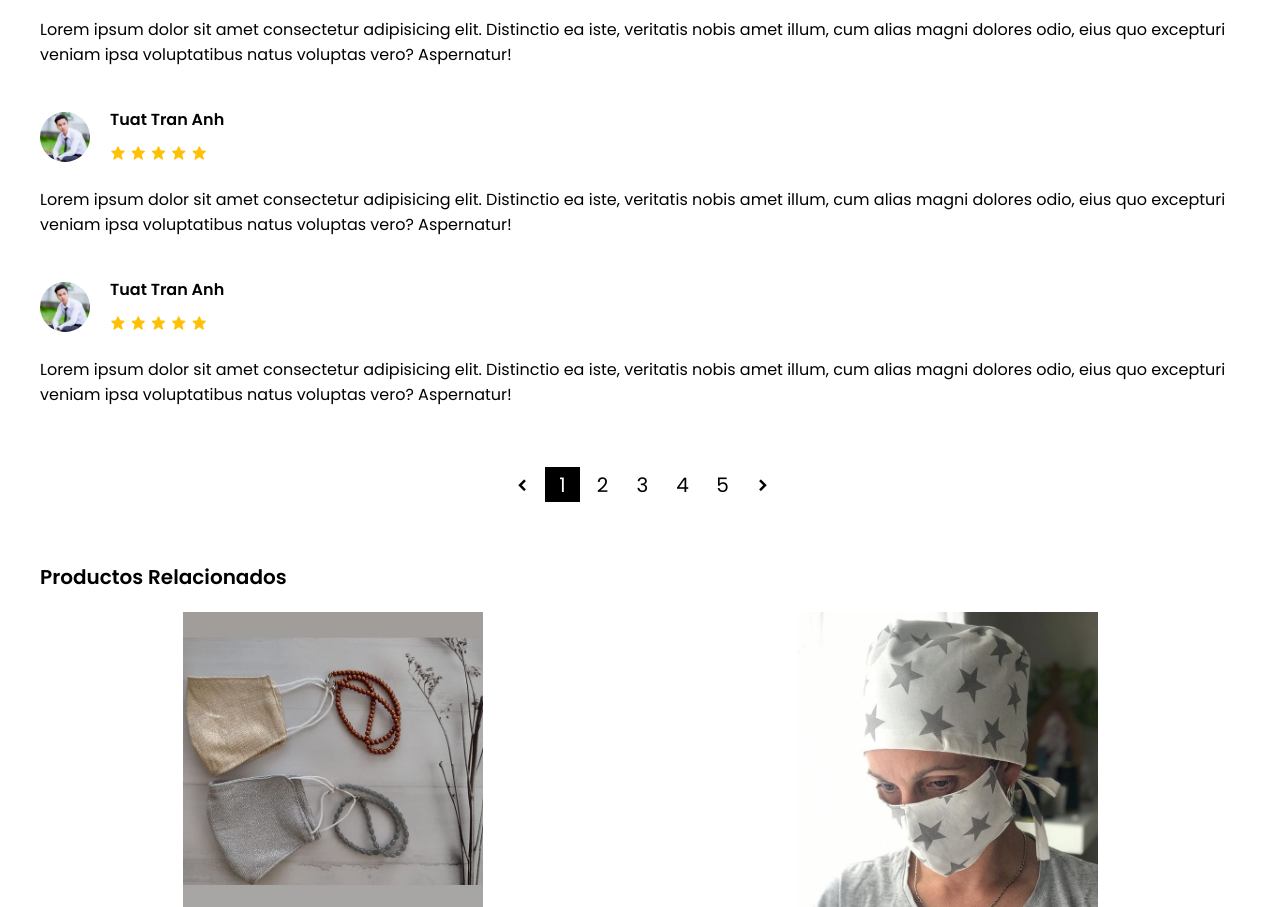
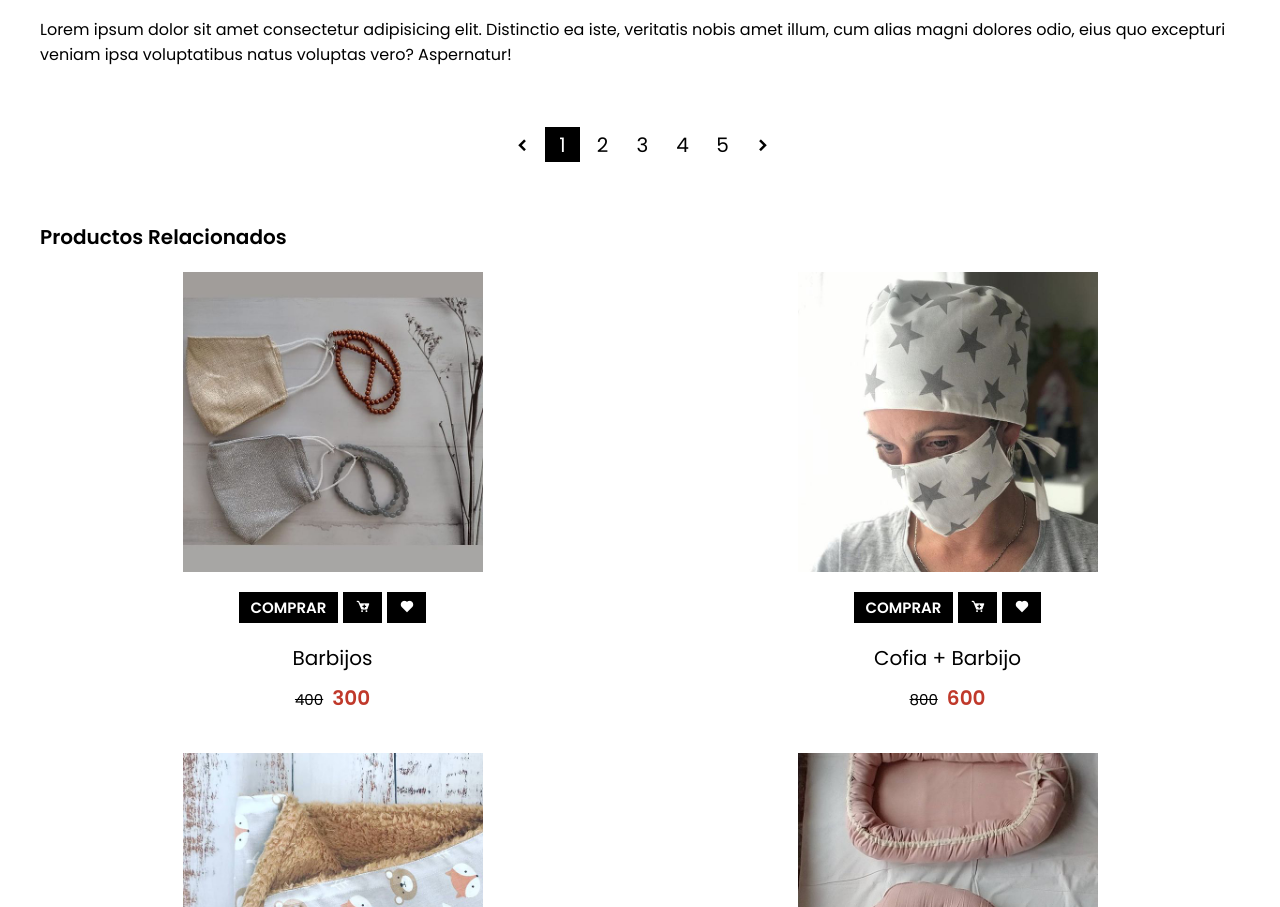
Before and after one commit to chrismer/chrismer.github.io, a plain HTML site: page MonaPalu/product-detail.html in a window 1280 px wide. Shown: the part 2741-3648 px from the top of the page. Drawn offline with nearby package versions, Linux system fonts and the light colour scheme.

Commit message:
correcion pag product detail comments

```diff
--- a/MonaPalu/product-detail.html
+++ b/MonaPalu/product-detail.html
@@ -331,46 +331,6 @@
                             Lorem ipsum dolor sit amet consectetur adipisicing elit. Distinctio ea iste, veritatis nobis amet illum, cum alias magni dolores odio, eius quo excepturi veniam ipsa voluptatibus natus voluptas vero? Aspernatur!
                         </div>
                     </div>
-                    <div class="user-rate">
-                        <div class="user-info">
-                            <div class="user-avt">
-                                <img src="./images/tuat.jpg" alt="">
-                            </div>
-                            <div class="user-name">
-                                <span class="name">tuat tran anh</span>
-                                <span class="rating">
-                                    <i class='bx bxs-star'></i>
-                                    <i class='bx bxs-star'></i>
-                                    <i class='bx bxs-star'></i>
-                                    <i class='bx bxs-star'></i>
-                                    <i class='bx bxs-star'></i>
-                                </span>
-                            </div>
-                        </div>
-                        <div class="user-rate-content">
-                            Lorem ipsum dolor sit amet consectetur adipisicing elit. Distinctio ea iste, veritatis nobis amet illum, cum alias magni dolores odio, eius quo excepturi veniam ipsa voluptatibus natus voluptas vero? Aspernatur!
-                        </div>
-                    </div>
-                    <div class="user-rate">
-                        <div class="user-info">
-                            <div class="user-avt">
-                                <img src="./images/tuat.jpg" alt="">
-                            </div>
-                            <div class="user-name">
-                                <span class="name">tuat tran anh</span>
-                                <span class="rating">
-                                    <i class='bx bxs-star'></i>
-                                    <i class='bx bxs-star'></i>
-                                    <i class='bx bxs-star'></i>
-                                    <i class='bx bxs-star'></i>
-                                    <i class='bx bxs-star'></i>
-                                </span>
-                            </div>
-                        </div>
-                        <div class="user-rate-content">
-                            Lorem ipsum dolor sit amet consectetur adipisicing elit. Distinctio ea iste, veritatis nobis amet illum, cum alias magni dolores odio, eius quo excepturi veniam ipsa voluptatibus natus voluptas vero? Aspernatur!
-                        </div>
-                    </div>
                     <div class="box">
                         <ul class="pagination">
                             <li><a href="#"><i class='bx bxs-chevron-left'></i></a></li>
```
